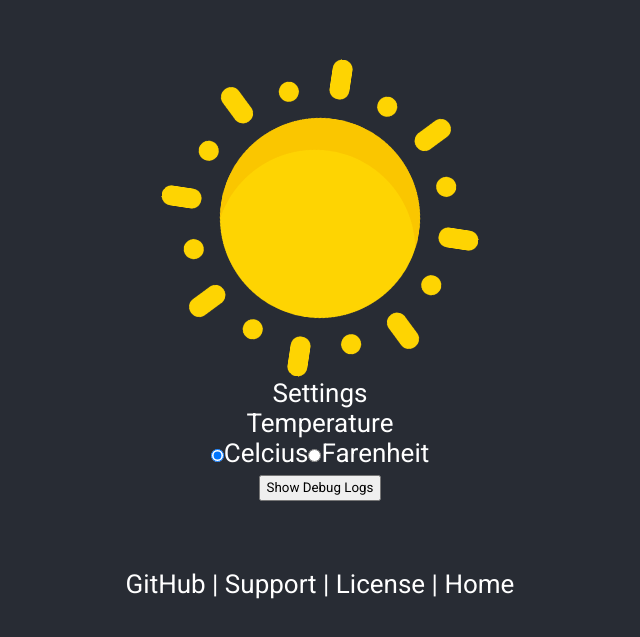
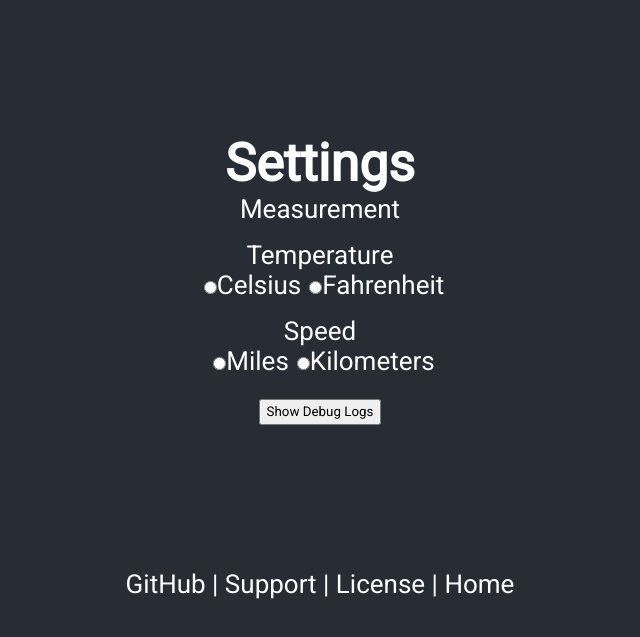
Before and after one commit to FireStreaker2/Simple-Weather-App, a React (Create React App) app: page /settings in a window 1280 px wide. Shown: the part 121-758 px from the top of the page, without its empty margins (320-960 px from the left). Built offline with nearby package versions, Linux system fonts and the light colour scheme.

Commit message:
setting customization

```diff
--- a/src/App.css
+++ b/src/App.css
@@ -60,9 +60,12 @@ footer {
 button, input {
 	line-height: 1.5em;
 }
+
 input {
 	color: #171717;
+  margin-left: 0.5rem;
 }
+
 .search-bar {
 	display: flex;
 }
@@ -73,30 +76,36 @@ input {
 .search-btn:after {
 	transition: all 0.25s ease-out;
 }
+
 .search-bar input,
 .search-btn {
 	width: 3em;
 	height: 3em;
 }
+
 .search-bar input:invalid:not(:focus),
 .search-btn {
 	cursor: pointer;
 }
+
 .search-bar,
 .search-bar input:focus,
 .search-bar input:valid  {
 	width: 100%;
 }
+
 .search-bar input:focus,
 .search-bar input:not(:focus) + .search-btn:focus {
 	outline: transparent;
 }
+
 .search-bar {
 	margin: auto;
 	padding: 1.5em;
 	justify-content: center;
 	max-width: 30em;
 }
+
 .search-bar input {
 	background: transparent;
 	border-radius: 1.5em;
@@ -108,9 +117,11 @@ input {
 	-moz-appearance: none;
 	appearance: none;
 }
+
 .search-bar input::-webkit-search-decoration {
 	-webkit-appearance: none;
 }
+
 .search-bar input:focus,
 .search-bar input:valid {
 	background: #fff;
@@ -118,6 +129,7 @@ input {
 	box-shadow: 0 0 0 0.1em #d9d9d9 inset;
 	transform: scale(1);
 }
+
 .search-btn {
 	background: #171717;
 	border-radius: 0 0.75em 0.75em 0 / 0 1.5em 1.5em 0;
@@ -126,6 +138,7 @@ input {
 	transform: translate(0.25em,0.25em) rotate(45deg) scale(0.25,0.125);
 	transform-origin: 0 50%;
 }
+
 .search-btn:before,
 .search-btn:after {
 	content: "";
@@ -133,6 +146,7 @@ input {
 	opacity: 0;
 	position: absolute;
 }
+
 .search-btn:before {
 	border-radius: 50%;
 	box-shadow: 0 0 0 0.2em #f1f1f1 inset;
@@ -141,6 +155,7 @@ input {
 	width: 1.2em;
 	height: 1.2em;
 }
+
 .search-btn:after {
 	background: #f1f1f1;
 	border-radius: 0 0.25em 0.25em 0;
@@ -151,6 +166,7 @@ input {
 	transform: translate(0.2em,0) rotate(45deg);
 	transform-origin: 0 50%;
 }
+
 .search-btn span {
 	display: inline-block;
 	overflow: hidden;
@@ -164,17 +180,20 @@ input {
 	border-radius: 0 0.375em 0.375em 0;
 	transform: scale(1);
 }
+
 .search-bar input:focus + .search-btn:before,
 .search-bar input:focus + .search-btn:after,
 .search-bar input:valid + .search-btn:before,
 .search-bar input:valid + .search-btn:after {
 	opacity: 1;
 }
+
 .search-bar input:focus + .search-btn:hover,
 .search-bar input:valid + .search-btn:hover,
 .search-bar input:valid:not(:focus) + .search-btn:focus {
 	background: #0c48db;
 }
+
 .search-bar input:focus + .search-btn:active,
 .search-bar input:valid + .search-btn:active {
 	transform: translateY(1px);
@@ -272,3 +291,7 @@ input {
   background: rgba(0, 0, 0, .08);
   color: rgba(0, 0, 0, .3);
 }
+
+.group {
+  margin: 1rem;
+}
--- a/src/App.js
+++ b/src/App.js
@@ -1,5 +1,5 @@
 import React, { useState } from "react";
-import { BrowserRouter as Router, Route, Switch, Link } from "react-router-dom";
+import { BrowserRouter as Router, Route, Switch } from "react-router-dom";
 import logo from "./sun.png";
 import "./App.css";
 import Settings from "./Settings";
@@ -21,6 +21,8 @@ const fetchData = (location, setData) => {
 
 function WeatherResult({ data, onClose }) {
   const { location, current } = data;
+  var temperature = localStorage.getItem("Temperature");
+  var speed = localStorage.getItem("Speed");
 
   return (
     <div className="popup">
@@ -33,15 +35,16 @@ function WeatherResult({ data, onClose }) {
         <p>Country: {location.country}</p>
 
         <h3>Current Weather</h3>
-        <p>Temperature: {current.temp_c}°C</p>
+        <p>Temperature: {temperature === "Celsius" ? `${current.temp_c}°C` : `${current.temp_f}°F`}</p>
+
         <p>Condition: {current.condition.text}</p>
         <p>Humidity: {current.humidity}%</p>
 
         <h3>Additional Details</h3>
-        <p>Wind Speed: {current.wind_kph} km/h</p>
+        <p>Wind Speed: {speed === "Kilometers" ? `${current.wind_kph} km/h` : `${current.wind_mph} m/h`}</p>
         <p>Pressure: {current.pressure_mb} mb</p>
-        <p>Feels Like: {current.feelslike_c}°C</p>
-        <p>Visibility: {current.vis_km} km</p>
+        <p>Feels Like: {temperature === "Celsius" ? `${current.feelslike_c}°C` : `${current.feelslike_f}°F`}</p>
+        <p>Visibility: {speed === "Kilometers" ? `${current.vis_km} km` : `${current.vis_miles} m`}</p>
         <p>UV Index: {current.uv}</p>
 
         <button onClick={onClose} className="button">Close</button>
@@ -77,7 +80,7 @@ function Home() {
       <header className="App-header">
         <img src={logo} className="App-logo" alt="logo" />
 
-        <p>Welcome to the Simple Weather App! Get started below.</p>
+        <h1>Welcome to the Simple Weather App! Get started below.</h1>
 
         <form onSubmit={handleSubmit} class="search-bar">
           <input type="search" placeholder="Enter Coordinates Here." name="search" pattern=".*\S.*" required onChange={handleChange} />
--- a/src/Settings.js
+++ b/src/Settings.js
@@ -1,26 +1,45 @@
-import React, { useState } from "react";
-import logo from './sun.png';
-import './App.css';
+import React from "react";
+import "./App.css";
 
 function Settings() {
+  const handleTemperatureChange = (event) => {
+    localStorage.setItem("Temperature", event.target.value);
+  };
+
+  const handleSpeedChange = (event) => {
+    localStorage.setItem("Speed", event.target.value);
+  };
+
+  const debug = () => {
+    alert("WIP");
+  }
 
   return (
     <div className="App" id="canvas">
       <header className="App-header">
-        <img src={logo} className="App-logo" alt="logo" />
-
-        <p>Settings</p>
+        <h1>Settings</h1>
 
         <div>
+          <p>Measurement</p>
+          <div className="group">
             <p>Temperature</p>
-            <input type="radio" value="Celcius" name="temperature" checked />
-            <label for="Celcius">Celcius</label>
-            <input type="radio" value="Farenheit" name="temperature" />
-            <label for="Farenheit">Farenheit</label>
+            <input type="radio" value="Celsius" name="temperature" onChange={handleTemperatureChange} />
+            <label for="Celsius">Celsius</label>
+            <input type="radio" value="Fahrenheit" name="temperature" onChange={handleTemperatureChange} />
+            <label for="Fahrenheit">Fahrenheit</label>
+          </div>
+
+          <div className="group">
+            <p>Speed</p>
+            <input type="radio" value="Miles" name="speed" onChange={handleSpeedChange} />
+            <label for="Miles">Miles</label>
+            <input type="radio" value="Kilometers" name="speed" onChange={handleSpeedChange} />
+            <label for="Kilometers">Kilometers</label>
+          </div>
         </div>
 
         <div>
-            <button>Show Debug Logs</button>
+          <button onClick={debug}>Show Debug Logs</button>
         </div>
 
         <footer>
@@ -29,7 +48,6 @@ function Settings() {
           <a href="https://github.com/FireStreaker2/Simple-Weather-App/blob/main/LICENSE" class="link"> License |</a>
           <a href="/" class="link"> Home</a>
         </footer>
-
       </header>
     </div>
   );
```
